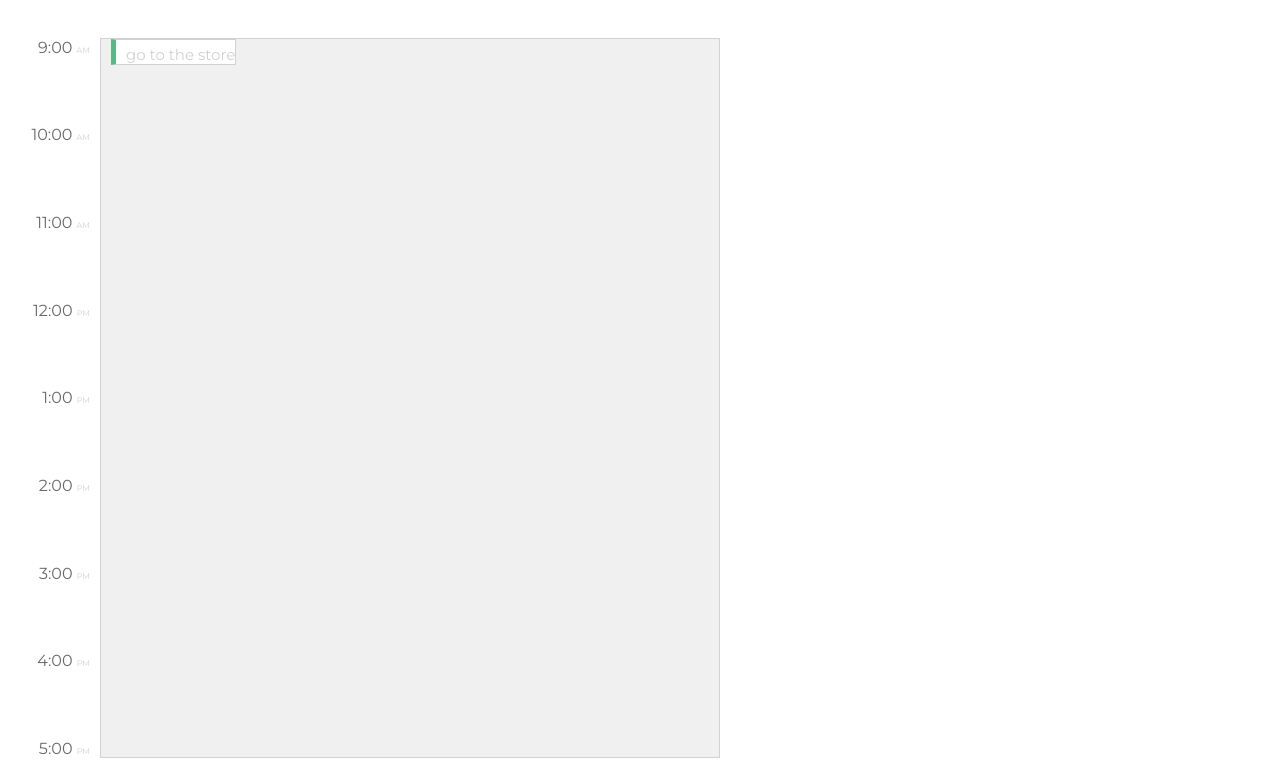
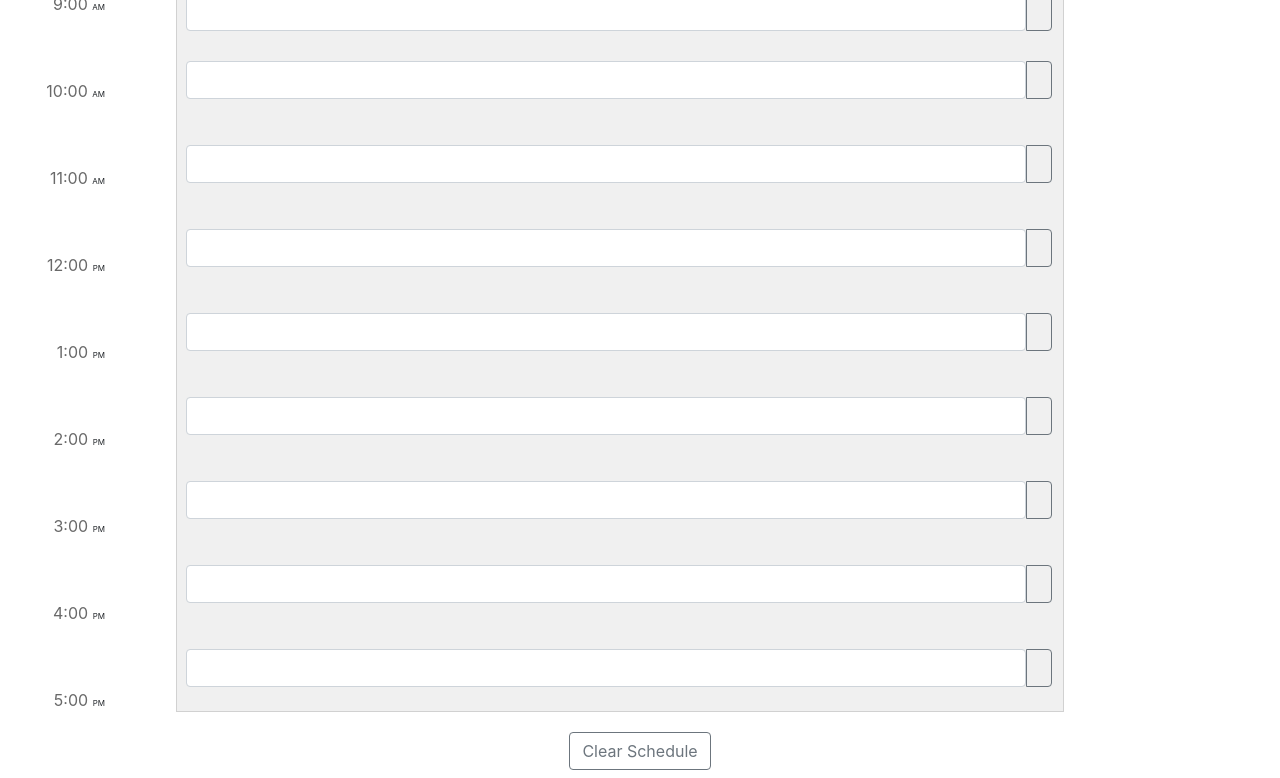
Before and after one commit to Zachskellogg/Day-Planner, a plain HTML site: page index.html in a window 1280 px wide. Shown: the part 110-888 px from the top of the page. Drawn offline with nearby package versions, Linux system fonts and the light colour scheme.

Commit message:
finally pushing the changes i made with Guillermo

```diff
--- a/index.html
+++ b/index.html
@@ -4,11 +4,14 @@
   <title>Cool Calendar</title>
   <link href="./style.css" rel="stylesheet">
   <link href="https://fonts.googleapis.com/css?family=Montserrat" rel="stylesheet">
+  <link rel="stylesheet" href="https://stackpath.bootstrapcdn.com/bootstrap/4.4.1/css/bootstrap.min.css" integrity="sha384-Vkoo8x4CGsO3+Hhxv8T/Q5PaXtkKtu6ug5TOeNV6gBiFeWPGFN9MuhOf23Q9Ifjh" crossorigin="anonymous">
+  <script src="https://cdnjs.cloudflare.com/ajax/libs/moment.js/2.24.0/moment-with-locales.min.js"></script>
 </head>
 
 <body>
   <h1> Daily Scheduler</h1>
   <h2 id ="time"></h2>
+  <h3 id ="date"></h3>
 <div class ="container">
   <div class="timings">
     <div> <span> 9:00 </span> AM </div>
@@ -31,12 +34,68 @@
   </div>
 
   <div class="days" id="event">
-    <div id="9" class="before">go to the store</div>
+    <div class="input-group">
+      <div class="input-group-append">
+        <input type="text" class="form-control 9T " id="text9 textArea">
+        <button class="btn btn-outline-secondary" type="button" id="9"></button>
+      </div>
+    </div>
+    <div class="input-group mb-3">
+      <div class="input-group-append">
+        <input type="text" class="form-control 10T" id="text10 textArea">
+        <button class="btn btn-outline-secondary" type="button" id="10"></button>
+      </div>
+    </div>
+    <div class="input-group mb-3">
+      <div class="input-group-append">
+        <input type="text" class="form-control 11T" id="text11 textArea">
+        <button class="btn btn-outline-secondary" type="button" id="11"></button>
+      </div>
+    </div>
+    <div class="input-group mb-3">
+      <div class="input-group-append">
+        <input type="text" class="form-control 12T" id="text12 textArea">
+        <button class="btn btn-outline-secondary" type="button" id="12"></button>
+      </div>
+    </div>
+    <div class="input-group mb-3">
+      <div class="input-group-append">
+        <input type="text" class="form-control 13T" id="text13 textArea">
+        <button class="btn btn-outline-secondary" type="button" id="13"></button>
+      </div>
+    </div>
+    <div class="input-group mb-3">
+      <div class="input-group-append">
+        <input type="text" class="form-control 14T" id="text14 textArea">
+        <button class="btn btn-outline-secondary" type="button" id="14"></button>
+      </div>
+    </div>
+    <div class="input-group mb-3">
+      <div class="input-group-append">
+        <input type="text" class="form-control 15T" id="text15 textArea">
+        <button class="btn btn-outline-secondary" type="button" id="15"></button>
+      </div>
+    </div>
+    <div class="input-group mb-3">
+      <div class="input-group-append">
+        <input type="text" class="form-control 16T" id="text16 textArea">
+        <button class="btn btn-outline-secondary" type="button" id="16"></button>
+      </div>
+    </div>
+    <div class="input-group mb-3">
+      <div class="input-group-append">
+        <input type="text" class="form-control 16T" id="text17 textArea">
+        <button class="btn btn-outline-secondary" type="button" id="17"></button>
+      </div>
+    </div>
   </div>
+</div>
+<div class="clearButtonDiv">
+<button class ="btn btn-outline-secondary clearButton" type ="button" >Clear Schedule</button>
+</div>
 
-</div>
-<script src="https://cdnjs.cloudflare.com/ajax/libs/jquery/3.2.1/jquery.min.js"></script>
-<script src="./moment.min.js"></script>
+
+<script src="https://code.jquery.com/jquery-3.4.1.slim.min.js" integrity="sha384-J6qa4849blE2+poT4WnyKhv5vZF5SrPo0iEjwBvKU7imGFAV0wwj1yYfoRSJoZ+n" crossorigin="anonymous"></script>
 <script src="./script.js"></script>
 
 
--- a/script.js
+++ b/script.js
@@ -1 +1,41 @@
-document.getElementById("time").innerHTML = moment().format('MMMM Do YYYY');;
+$(document).ready(function() {
+
+  currentTime = moment().format('h');
+  var update = function() {
+    document.getElementById("time").innerHTML = moment().format('MMMM Do YYYY, h:mm:ss a');
+  }
+  setInterval(update, 1000);
+
+
+  $('.btn-outline-secondary').on('click', function() {
+    var inputText = $(this).siblings('input').val();
+    var saveID = $(this).attr('id');
+    localStorage.setItem(saveID, inputText);
+  });
+
+  $('.9T').val(localStorage.getItem('9'));
+  $('.10T').val(localStorage.getItem('10'));
+  $('.11T').val(localStorage.getItem('11'));
+  $('.12T').val(localStorage.getItem('12'));
+  $('.13T').val(localStorage.getItem('13'));
+  $('.14T').val(localStorage.getItem('14'));
+  $('.15T').val(localStorage.getItem('15'));
+  $('.16T').val(localStorage.getItem('16'));
+  $('.17T').val(localStorage.getItem('17'));
+
+  $('.clearButton').on('click', function() {
+    localStorage.clear();
+    $('input').val('').empty();
+  })
+
+  var classUpdate = function () {
+    var timeC = moment().format('h');
+    console.log(timeC);
+    if (timeC === Number($(this).attr('id'))) {
+      $(this).siblings('input').css("background-color", 'red')
+      console.log('id');
+    }
+
+  }
+  $('.btn-ouline-secondary').each(classUpdate());
+});
--- a/style.css
+++ b/style.css
@@ -1,7 +1,3 @@
-/* http://meyerweb.com/eric/tools/css/reset/
-   v2.0 | 20110126
-   License: none (public domain)
-*/
 
 body {
   margin: 0;
@@ -9,7 +5,6 @@ body {
   border: 0;
   font-size: 100%;
   font: inherit;
-  vertical-align: baseline;
   font-family: 'Montserrat', sans-serif;
   color: #D1D1D1;
 }
@@ -20,19 +15,27 @@ h1 {
   margin: 20px 0px 0px 0px;
 }
 
-h2 {
+h2,
+h3 {
   text-align: center;
 }
 
 .container {
   height:720px;
-  width: 900px;
-  margin: 20px 0px 20px 0px;
+  margin: 0px 0px 20px 0px;
   display: inline-flex;
 }
 
 .before {
   background-color: green;
+}
+
+.card-body {
+  border-color: black;
+  max-width: 80%;
+  max-height: 78px;
+  border-radius: 1px;
+
 }
 
 .timings {
@@ -55,44 +58,36 @@ h2 {
 
 .days {
   height: 720px;
-  width: 620px;
+  width: 80%;
   padding: 0px 10px;
   background-color: #F0F0F0;
   border-color: #D1D1D1;
   border-style: solid;
   border-width: 1px;
   box-sizing: border-box;
+  margin: auto;
+  margin-bottom: 30px;
 }
 
-.during {
-  background-color: white;
-  border-style: solid;
-  border-width: 1px;
-  border-left-width: 5px;
-  border-color: #D1D1D1;
-  border-left-color: #473bb4;
-  padding-left: 10px;
-  padding-top: 5px;
-  position: absolute;
-  font-size: 15px;
-  box-sizing: border-box;
-}
-
-.before {
-  background-color: white;
-  border-style: solid;
-  border-width: 1px;
-  border-left-width: 5px;
-  border-color: #D1D1D1;
-  border-left-color: #57b986;
-  padding-left: 10px;
-  padding-top: 5px;
-  position: absolute;
-  font-size: 15px;
-  box-sizing: border-box;
+.after {
+  background-color: red;
 }
 
 .event .title {
   color: #57b986;
   font-size: 200%;
 }
+
+.clearButtonDiv {
+  text-align: center;
+  max-width: auto;
+}
+
+.input-group-append {
+  margin-bottom: 30px;
+  width: 100%;
+}
+
+#textArea {
+  background-color: 'royalblue' !important;
+}
```
